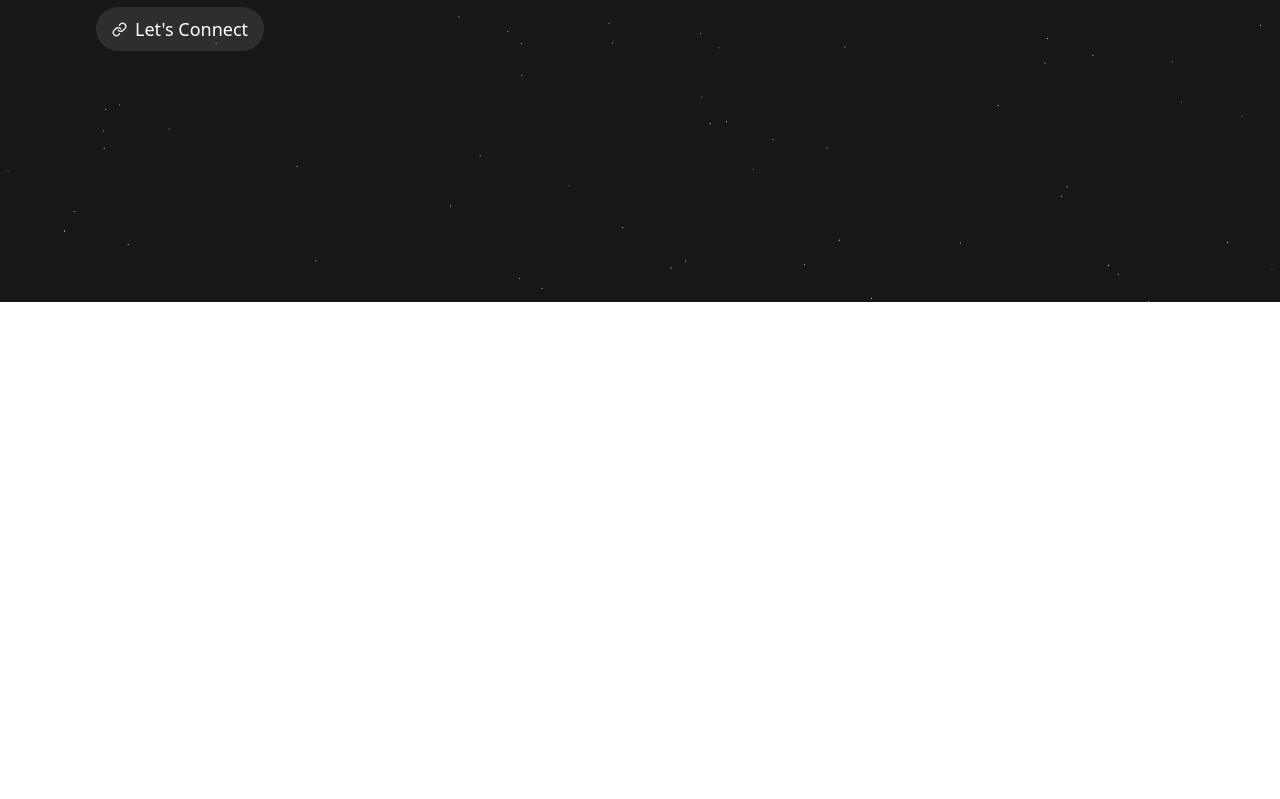
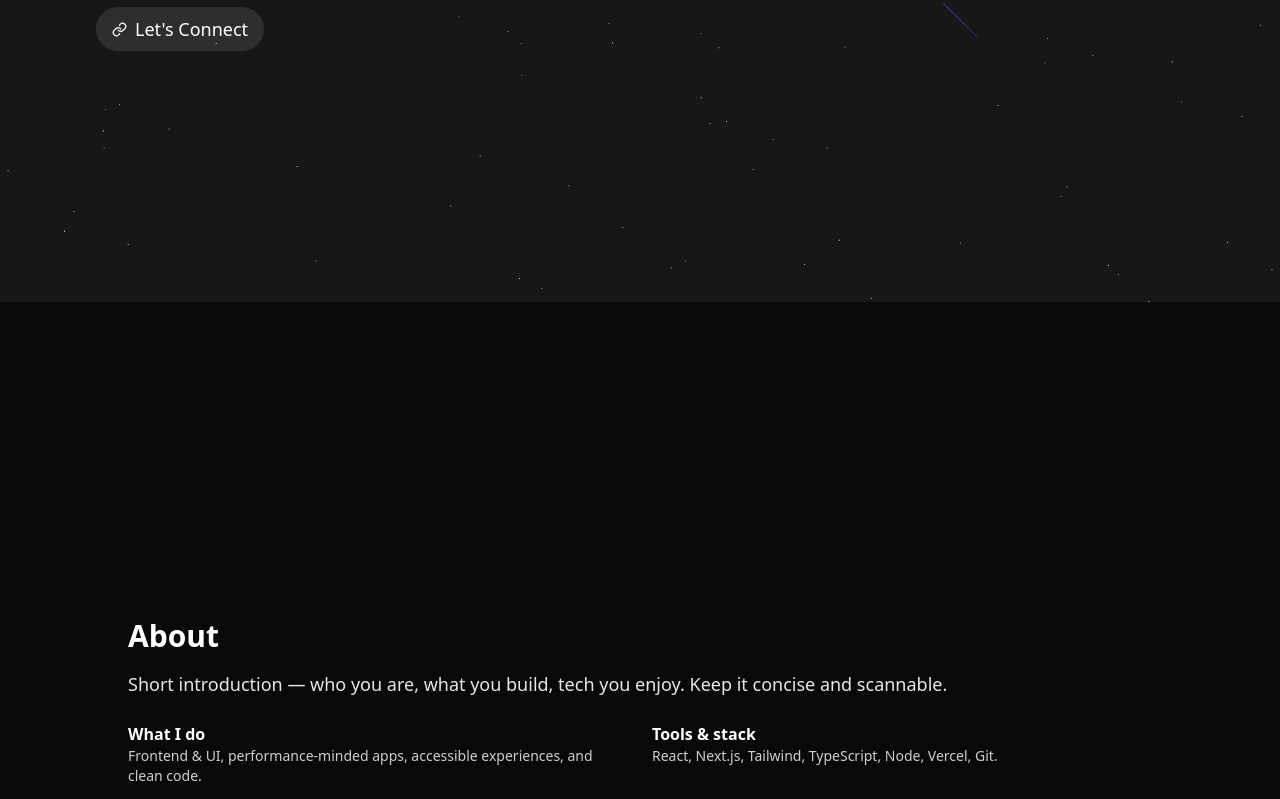
Before and after one commit to Sparsh-Dokania/Sparsh.dev, a React (Vite) app: page / in a window 1280 px wide. Shown: the part 498-1297 px from the top of the page. Before the commit the page ends 800 px from the top, so only its background shows below. Built offline with nearby package versions, Linux system fonts and the light colour scheme.

Commit message:
feat: Add main sections (About, Projects, Skills, Experience, Contact, Footer) to portfolio

```diff
--- a/src/App.jsx
+++ b/src/App.jsx
@@ -3,9 +3,14 @@
 import { useState } from 'react'
 import Robo from './components/ui/Robo';
 import ShootingStarsAndStarsBackground from './Bg';
-// import Image from "next/image"
 import { Facebook, Link, Link2, Linkedin, Twitter } from "lucide-react"
 
+import About from "./components/sections/About";
+import Projects from "./components/sections/Projects";
+import Skills from "./components/sections/Skills";
+import Experience from "./components/sections/Experience";
+import Contact from "./components/sections/Contact";
+import Footer from "./components/Footer";
 
 function ShareButton({ links, className, children }) {
   const [open, setOpen] = useState(false)
@@ -82,15 +87,15 @@ function App() {
   const [count, setCount] = useState(0)
 
   return (
-    <div className="relative w-screen h-screen bg-black overflow-hidden">
+    <div className="relative w-screen min-h-screen bg-black text-white overflow-x-hidden">
       <div className="absolute inset-0 w-full h-full z-0 overflow-hidden">
         <ShootingStarsAndStarsBackground />
       </div>
 
-      <section className="relative z-10 flex flex-col-reverse md:flex-row items-stretch justify-center w-full h-screen max-w-full px-4 sm:px-8 md:px-16 lg:px-24 py-8 md:py-16 gap-80 md:gap-16">
-
+      {/* HERO */}
+      <section id="hero" className="relative z-10 flex flex-col-reverse md:flex-row items-stretch justify-center w-full h-screen max-w-full px-4 sm:px-8 md:px-16 lg:px-24 py-8 md:py-16 gap-8 md:gap-16">
         <div className="w-full md:w-2/3 flex flex-col justify-center items-center md:items-start text-center md:text-left gap-6 md:gap-8 max-w-3xl px-4 md:px-0">
-          <h1 className="text-3xl sm:text-4xl md:text-5xl lg:text-6xl xl:text-7xl font-extrabold leading-tight text-white">
+          <h1 className="text-3xl sm:text-4xl md:text-5xl lg:text-6xl xl:text-7xl font-extrabold leading-tight">
             Hello, I am Sparsh
           </h1>
           <p className="text-sm sm:text-base md:text-lg lg:text-xl text-white/90 max-w-xl">
@@ -101,13 +106,26 @@ function App() {
           </div>
         </div>
 
+        <div className="w-full md:w-1/3 flex justify-center md:justify-end items-center h-64 md:h-full mt-8 md:mt-0 px-4 md:px-0">
+          <div className="h-full w-full flex items-center justify-end pr-4 md:pr-6">
+            <div className="h-full w-full max-w-full mr-4 md:mr-6">
+              <Robo />
+            </div>
+          </div>
+        </div>
+      </section>
 
-        <div className="w-full md:w-1/3 flex justify-center md:justify-end items-center h-64 md:h-full mt-8 md:mt-0 px-4 md:px-0">
-       <Robo/>
-       </div>
-      </section>
+      {/* MAIN CONTENT (after hero) */}
+      <main className="relative z-20">
+        <About />
+        <Projects />
+        <Skills />
+        <Experience />
+        <Contact />
+        <Footer />
+      </main>
     </div>
   )
 }
 
-export default App;
+export default App
--- /dev/null
+++ b/src/components/Footer.jsx
@@ -0,0 +1,15 @@
+import React from "react"
+
+export default function Footer() {
+  return (
+    <footer className="py-8 px-6 sm:px-12 lg:px-24 bg-transparent">
+      <div className="max-w-6xl mx-auto flex flex-col md:flex-row items-center justify-between gap-4">
+        <div className="text-sm text-white/70">© {new Date().getFullYear()} Sparsh — Built with ❤️</div>
+        <div className="flex gap-4">
+          <a href="#projects" className="text-sm text-white/70">Projects</a>
+          <a href="#contact" className="text-sm text-white/70">Contact</a>
+        </div>
+      </div>
+    </footer>
+  )
+}
--- /dev/null
+++ b/src/components/sections/About.jsx
@@ -0,0 +1,24 @@
+import React from "react"
+
+export default function About() {
+  return (
+    <section id="about" className="min-h-screen flex items-center py-16 px-6 sm:px-12 lg:px-24 bg-neutral-900/40">
+      <div className="max-w-5xl mx-auto">
+        <h2 className="text-2xl md:text-3xl font-bold mb-4">About</h2>
+        <p className="text-base md:text-lg text-white/90 mb-6">
+          Short introduction — who you are, what you build, tech you enjoy. Keep it concise and scannable.
+        </p>
+        <div className="grid grid-cols-1 md:grid-cols-2 gap-6">
+          <div>
+            <h3 className="font-semibold">What I do</h3>
+            <p className="text-sm text-white/80">Frontend & UI, performance-minded apps, accessible experiences, and clean code.</p>
+          </div>
+          <div>
+            <h3 className="font-semibold">Tools & stack</h3>
+            <p className="text-sm text-white/80">React, Next.js, Tailwind, TypeScript, Node, Vercel, Git.</p>
+          </div>
+        </div>
+      </div>
+    </section>
+  )
+}
--- /dev/null
+++ b/src/components/sections/Contact.jsx
@@ -0,0 +1,19 @@
+import React from "react"
+
+export default function Contact() {
+  return (
+    <section id="contact" className="py-16 px-6 sm:px-12 lg:px-24 bg-neutral-900/40">
+      <div className="max-w-3xl mx-auto text-center">
+        <h2 className="text-2xl md:text-3xl font-bold mb-4">Contact</h2>
+        <p className="text-sm text-white/80 mb-6">Interested in working together? Send a message or connect via social links.</p>
+
+        <form className="grid gap-4">
+          <input className="bg-neutral-900/60 rounded p-3 outline-none" placeholder="Your name" />
+          <input className="bg-neutral-900/60 rounded p-3 outline-none" placeholder="Your email" />
+          <textarea className="bg-neutral-900/60 rounded p-3 outline-none" rows={5} placeholder="Message" />
+          <button type="submit" className="px-6 py-3 bg-white/10 rounded">Send</button>
+        </form>
+      </div>
+    </section>
+  )
+}
--- /dev/null
+++ b/src/components/sections/Experience.jsx
@@ -0,0 +1,23 @@
+import React from "react"
+
+export default function Experience() {
+  return (
+    <section id="experience" className="py-16 px-6 sm:px-12 lg:px-24">
+      <div className="max-w-5xl mx-auto">
+        <h2 className="text-2xl md:text-3xl font-bold mb-6">Experience</h2>
+
+        <div className="space-y-6">
+          <div className="bg-neutral-900/40 rounded-lg p-4">
+            <h3 className="font-semibold">Role / Company</h3>
+            <p className="text-sm text-white/80">Short description of responsibilities and achievements.</p>
+          </div>
+
+          <div className="bg-neutral-900/40 rounded-lg p-4">
+            <h3 className="font-semibold">Role / Company</h3>
+            <p className="text-sm text-white/80">Short description of responsibilities and achievements.</p>
+          </div>
+        </div>
+      </div>
+    </section>
+  )
+}
--- /dev/null
+++ b/src/components/sections/Projects.jsx
@@ -0,0 +1,30 @@
+import React from "react"
+
+const sampleProjects = [
+  { title: "Project One", desc: "Short summary, tech used, and link." },
+  { title: "Project Two", desc: "Short summary, tech used, and link." },
+  { title: "Project Three", desc: "Short summary, tech used, and link." },
+]
+
+export default function Projects() {
+  return (
+    <section id="projects" className="py-16 px-6 sm:px-12 lg:px-24 bg-transparent">
+      <div className="max-w-6xl mx-auto">
+        <h2 className="text-2xl md:text-3xl font-bold mb-8">Projects</h2>
+
+        <div className="grid gap-6 sm:grid-cols-2 lg:grid-cols-3">
+          {sampleProjects.map((p, i) => (
+            <article key={i} className="bg-neutral-900/40 rounded-lg p-6 hover:scale-[1.01] transition">
+              <h3 className="font-semibold mb-2">{p.title}</h3>
+              <p className="text-sm text-white/80 mb-4">{p.desc}</p>
+              <div className="flex gap-3">
+                <a className="text-sm px-3 py-2 bg-white/10 rounded">Live</a>
+                <a className="text-sm px-3 py-2 bg-white/10 rounded">Source</a>
+              </div>
+            </article>
+          ))}
+        </div>
+      </div>
+    </section>
+  )
+}
--- /dev/null
+++ b/src/components/sections/Skills.jsx
@@ -0,0 +1,18 @@
+import React from "react"
+
+const skills = ["React", "TypeScript", "Tailwind CSS", "Node.js", "GraphQL", "Vite / Next"]
+
+export default function Skills() {
+  return (
+    <section id="skills" className="py-16 px-6 sm:px-12 lg:px-24 bg-neutral-900/20">
+      <div className="max-w-5xl mx-auto">
+        <h2 className="text-2xl md:text-3xl font-bold mb-6">Skills</h2>
+        <div className="flex flex-wrap gap-3">
+          {skills.map((s) => (
+            <span key={s} className="px-3 py-1 bg-white/5 rounded-full text-sm">{s}</span>
+          ))}
+        </div>
+      </div>
+    </section>
+  )
+}
```
